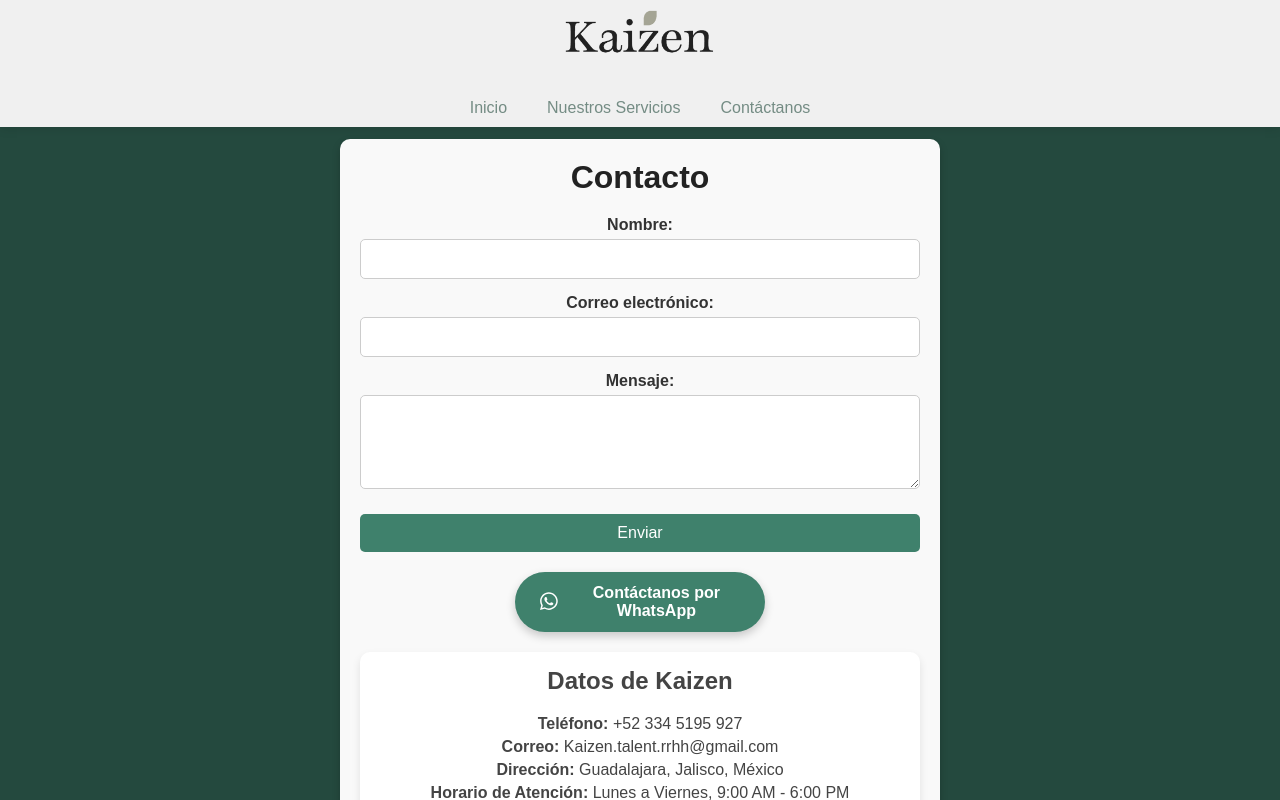
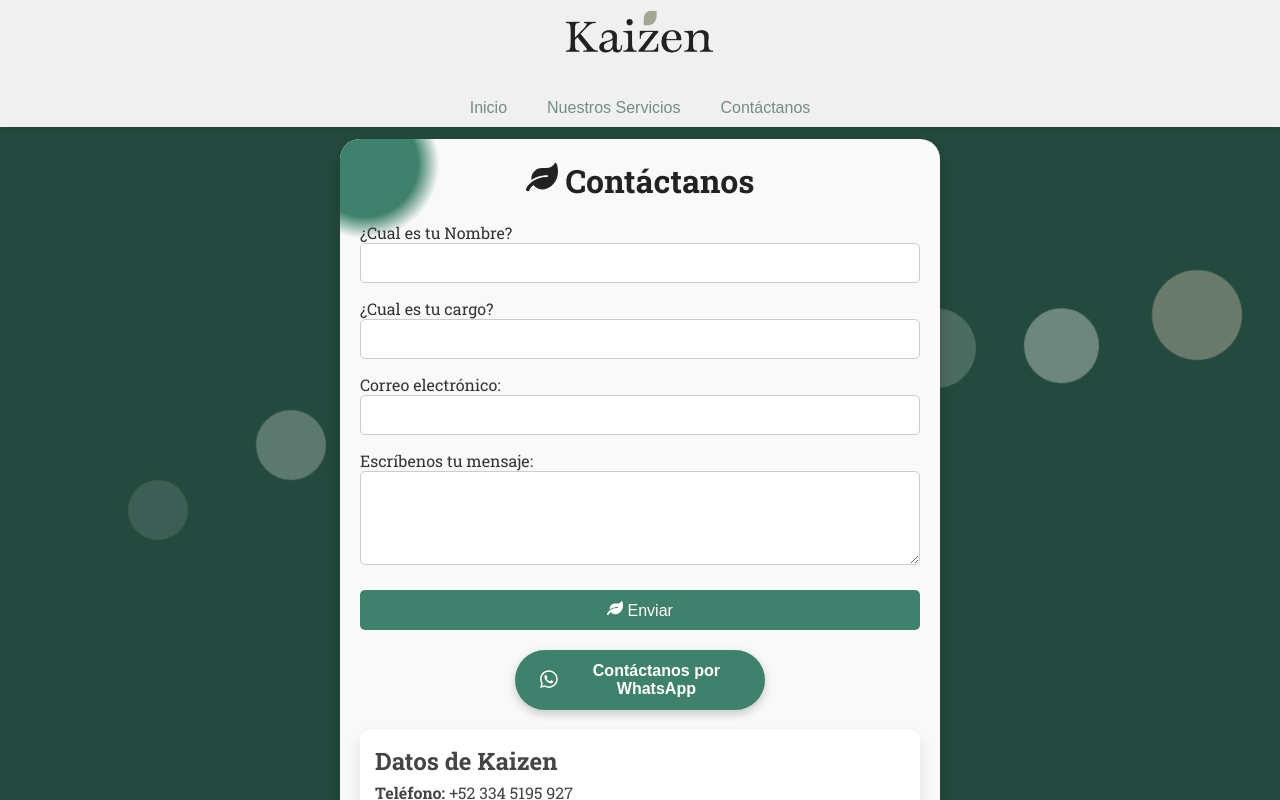
Before and after one commit to ElBuenParker/Kaizen, a React (Create React App) app: page /Contacto in a window 1280 px wide. Shown: the top 800 px of the page. Built offline with nearby package versions, Linux system fonts and the light colour scheme.

Commit message:
main updated

```diff
--- a/package.json
+++ b/package.json
@@ -2,7 +2,7 @@
   "name": "kaizen",
   "version": "0.1.0",
   "private": true,
-  "homepage": "https://www.kaizentalent.com.mx",
+  "homepage": "https://www.Kaizentalent.com.mx",
   "dependencies": {
     "aos": "^2.3.4",
     "cra-template": "1.2.0",
--- a/src/App.css
+++ b/src/App.css
@@ -1,3 +1,11 @@
+
+
+/* app.css */
+@import url('https://fonts.googleapis.com/css2?family=Lato:wght@300;400;700&display=swap');
+
+body {
+    font-family: 'Lato', sans-serif;
+}
 .App {
   text-align: center;
 
--- a/src/App.jsx
+++ b/src/App.jsx
@@ -1,22 +1,37 @@
-/* eslint-disable no-redeclare */
+import React, { useEffect } from 'react';
+import './index.css';
+import { BrowserRouter as Router, Routes, Route, Navigate } from 'react-router-dom';
+import { FaLeaf } from 'react-icons/fa';
 
-import './App.css';
-import React from 'react';
-import { BrowserRouter as Router, Routes, Route, Navigate } from 'react-router-dom';
-
-import Navbar from './components/Navbar.jsx'; // Ruta correcta para Navbar
-import Footer from './components/Footer.jsx'; // Importa el Footer
+import Navbar from './components/Navbar';
+import Footer from './components/Footer';
 // Pages
 import Home from './pages/Home';
-import Contacto from './pages/Contacto.jsx';
-import Servicios from './pages/Servicios.jsx';
-import Terminos from './pages/Terminos.jsx';
-import Privacidad from './pages/Privacidad.jsx';
-
+import Contacto from './pages/Contacto';
+import Servicios from './pages/Servicios';
+import Terminos from './pages/Terminos';
+import Privacidad from './pages/Privacidad';
 
 function App() {
+  useEffect(() => {
+    const leafCount = 10; // Número de hojas
+    const container = document.querySelector(".background-animation");
+
+    if (container) {
+      for (let i = 0; i < leafCount; i++) {
+        const leaf = document.createElement("div");
+        leaf.classList.add("leaf");
+        container.appendChild(leaf);
+      }
+    }
+  }, []);
+
   return (
     <>
+      {/* Fondo animado */}
+      <div className="background-animation"></div>
+
+      {/* Contenido principal */}
       <div className="App">
         <main className="inicio">
           <Router>
@@ -33,7 +48,7 @@
             </Routes>
           </Router>
         </main>
-        <Footer /> {/* Agregado aquí */}
+        <Footer />
       </div>
     </>
   );
--- a/src/index.css
+++ b/src/index.css
@@ -1,15 +1,113 @@
-body {
+/* Configuración del cuerpo */
+body, html {
   margin: 0;
-  font-family: -apple-system, BlinkMacSystemFont, 'Segoe UI', 'Roboto', 'Oxygen',
-    'Ubuntu', 'Cantarell', 'Fira Sans', 'Droid Sans', 'Helvetica Neue',
-    sans-serif;
-  -webkit-font-smoothing: antialiased;
-  -moz-osx-font-smoothing: grayscale;
-
-  background-color: #24493E;
+  padding: 0;
+  background-color: #24493E; /* Fondo oscuro */
+  height: 100%;
+  width: 100%;
 }
 
-code {
-  font-family: source-code-pro, Menlo, Monaco, Consolas, 'Courier New',
-    monospace;
+/* Contenedor del fondo animado */
+.background-animation {
+  position: fixed;
+  top: 0;
+  left: 0;
+  width: 100%;
+  height: 100%;
+  overflow: hidden; /* Oculta el desbordamiento de las hojas */
+  z-index: 0; /* Asegura que las hojas queden detrás del contenido */
 }
+
+/* Animación de las hojas */
+@keyframes fall {
+  0% {
+      transform: translateY(-100px) rotate(0deg);
+      opacity: 1;
+  }
+  100% {
+      transform: translateY(100vh) rotate(360deg);
+      opacity: 0;
+  }
+}
+
+.leaf {
+  position: absolute;
+  top: -50px;
+  border-radius: 50%;
+  opacity: 0.7;
+  animation: fall linear infinite;
+  pointer-events: none;
+}
+
+/* Variaciones de tamaño, posición y duración con colores intercalados */
+.leaf:nth-child(1) {
+  width: 60px;
+  height: 60px;
+  left: 10%;
+  background-color: #748C84; /* Color verde */
+  animation-duration: 8s;
+}
+
+.leaf:nth-child(2) {
+  width: 70px;
+  height: 70px;
+  left: 30%;
+  background-color: #A5A595; /* Color gris */
+  animation-duration: 10s;
+}
+
+.leaf:nth-child(3) {
+  width: 50px;
+  height: 50px;
+  left: 50%;
+  background-color: #B8C4C0; /* Color claro */
+  animation-duration: 9s;
+}
+
+.leaf:nth-child(4) {
+  width: 80px;
+  height: 80px;
+  left: 70%;
+  background-color: #748C84;
+  animation-duration: 11s;
+}
+
+.leaf:nth-child(5) {
+  width: 90px;
+  height: 90px;
+  left: 90%;
+  background-color: #A5A595;
+  animation-duration: 12s;
+}
+
+.leaf:nth-child(6) {
+  width: 70px;
+  height: 70px;
+  left: 20%;
+  background-color: #B8C4C0;
+  animation-duration: 9s;
+}
+
+.leaf:nth-child(7) {
+  width: 60px;
+  height: 60px;
+  left: 40%;
+  background-color: #748C84;
+  animation-duration: 8s;
+}
+
+.leaf:nth-child(8) {
+  width: 80px;
+  height: 80px;
+  left: 60%;
+  background-color: #A5A595;
+  animation-duration: 10s;
+}
+
+.leaf:nth-child(9) {
+  width: 75px;
+  height: 75px;
+  left: 80%;
+  background-color: #B8C4C0;
+  animation-duration: 11s;
+}
--- a/src/index.jsx
+++ b/src/index.jsx
@@ -11,7 +11,5 @@
   </React.StrictMode>
 );
 
-// If you want to start measuring performance in your app, pass a function
-// to log results (for example: reportWebVitals(console.log))
-// or send to an analytics endpoint. Learn more: https://bit.ly/CRA-vitals
+// Medición de rendimiento
 reportWebVitals();
--- a/src/pages/Contacto.jsx
+++ b/src/pages/Contacto.jsx
@@ -1,9 +1,8 @@
 import React, { useState, useEffect } from 'react';
 import '../styles/Contacto.css';
-import 'aos/dist/aos.css'; // Importa los estilos de AOS
-import AOS from 'aos'; // Importa la biblioteca AOS
+import 'aos/dist/aos.css';
+import AOS from 'aos';
 import { FaLeaf, FaWhatsapp } from 'react-icons/fa';
-
 
 const Contacto = () => {
   const [formData, setFormData] = useState({
@@ -13,7 +12,7 @@
   });
 
   useEffect(() => {
-    AOS.init({ duration: 1000 }); // Inicializa AOS con duración de animación
+    AOS.init({ duration: 1000 });
   }, []);
 
   const handleChange = (e) => {
@@ -26,7 +25,7 @@
 
   const handleSubmit = (e) => {
     e.preventDefault();
-    const mailtoLink = `mailto:xxxxx@gmail.com?subject=Consulta desde la página&body=Nombre: ${formData.nombre}%0ACorreo: ${formData.correo}%0AMensaje: ${formData.mensaje}`;
+    const mailtoLink = `mailto:Kaizen.talent.rrhh@gmail.com?subject=Consulta desde la página&body=Nombre: ${formData.nombre}%0ACargo: ${formData.cargo}%0ACorreo: ${formData.correo}%0AMensaje: ${formData.mensaje}`;
     window.location.href = mailtoLink;
   };
 
@@ -39,14 +38,25 @@
 
   return (
     <div className="contacto-container">
-      <h1>Contacto</h1>
-      <form onSubmit={handleSubmit} className="contacto-form">
-        <label htmlFor="nombre">Nombre:</label>
+      <h1>
+        <FaLeaf /> Contáctanos
+      </h1>
+      <form onSubmit={handleSubmit} className="contacto-form" data-aos="zoom-in">
+        <label htmlFor="nombre">¿Cual es tu Nombre?</label>
         <input
           type="text"
           id="nombre"
           name="nombre"
           value={formData.nombre}
+          onChange={handleChange}
+          required
+        />
+        <label htmlFor="cargo">¿Cual es tu cargo?</label>
+        <input
+          type="text"
+          id="cargo"
+          name="cargo"
+          value={formData.cargo}
           onChange={handleChange}
           required
         />
@@ -61,7 +71,7 @@
           required
         />
 
-        <label htmlFor="mensaje">Mensaje:</label>
+        <label htmlFor="mensaje">Escríbenos tu mensaje:</label>
         <textarea
           id="mensaje"
           name="mensaje"
@@ -72,14 +82,14 @@
         ></textarea>
 
         <button type="submit" className="btn-enviar">
-          Enviar
+          <FaLeaf /> Enviar
         </button>
       </form>
 
-      <button onClick={handleWhatsApp} className="btn-whatsapp">
-              <FaWhatsapp className="whatsapp-icon" />
-              <span className="whatsapp-text">Contáctanos por WhatsApp</span>
-            </button>
+      <button onClick={handleWhatsApp} className="btn-whatsapp" data-aos="fade-right">
+        <FaWhatsapp className="whatsapp-icon" />
+        <span className="whatsapp-text">Contáctanos por WhatsApp</span>
+      </button>
 
       <div className="datos-container" data-aos="fade-up">
         <h2>Datos de Kaizen</h2>
--- a/src/pages/Home.jsx
+++ b/src/pages/Home.jsx
@@ -4,6 +4,7 @@
 import { Link } from 'react-router-dom';
 import 'aos/dist/aos.css';
 import AOS from 'aos';
+import { FaLeaf, FaWhatsapp } from 'react-icons/fa';
 
 // Importa las imágenes
 import image1 from '../assets/images/image1.jpg';
@@ -27,7 +28,7 @@
           data-aos="fade-in"
         />
         <div className="overlay-main">
-          <h1 className="main-title">Soluciones integrales de recursos humanos para crecer contigo
+          <h1 className="main-title">Soluciones de Recursos humanos integrales: <br></br>creciendo contigo desde la raíz
           </h1>
           <Link to="/Contacto" className="btn-outline">Solicita Asesoria</Link>
         </div>
@@ -58,7 +59,7 @@
             <br></br>
 
             </p>
-            <Link to="/Servicios" className="btn-home">Servicios</Link>
+            <Link to="/Servicios" className="btn-home"><FaLeaf />Conoce Nuestros Servicios</Link>
           </div>
         </div>
 
@@ -77,7 +78,7 @@
               <br></br>
               <br></br>
             </p>
-            <Link to="/Contacto" className="btn-home">Contáctanos</Link>
+            <Link to="/Contacto" className="btn-home"><FaLeaf /> Contáctanos</Link>
           </div>
         </div>
       </div>
--- a/src/styles/Contacto.css
+++ b/src/styles/Contacto.css
@@ -1,27 +1,53 @@
+
+@import url('https://fonts.googleapis.com/css2?family=Roboto+Slab:wght@300;400;700&display=swap');
 .contacto-container {
   background-color: #f9f9f9;
   padding: 20px;
   max-width: 600px;
   margin: 0 auto;
-  border-radius: 10px;
-  box-shadow: 0 4px 8px rgba(0, 0, 0, 0.2);
+  border-radius: 20px;
+  box-shadow: 0 8px 15px rgba(0, 0, 0, 0.2);
   color: #333;
   margin-top: 1.5vh;
+  position: relative;
+  overflow: hidden;
+  font-family: 'Roboto Slab', serif;
+
 }
 
-h1, h2 {
+.contacto-container::before {
+  content: '';
+  position: absolute;
+  top: -50px;
+  left: -50px;
+  width: 150px;
+  height: 150px;
+  background: radial-gradient(ellipse at center, #3f816c 50%, transparent 70%);
+  z-index: 0;
+  animation: rotate-leaf 10s linear infinite;
+}
+
+@keyframes rotate-leaf {
+  0% {
+    transform: rotate(0deg);
+  }
+  100% {
+    transform: rotate(360deg);
+  }
+}
+
+h1 {
   text-align: center;
   margin-bottom: 20px;
+  color: #24493e;
+  position: relative;
 }
 
 .contacto-form {
   display: flex;
   flex-direction: column;
-}
-
-.contacto-form label {
-  margin-bottom: 5px;
-  font-weight: bold;
+  position: relative;
+  z-index: 1;
 }
 
 .contacto-form input,
@@ -31,12 +57,14 @@
   border: 1px solid #ccc;
   border-radius: 5px;
   font-size: 1rem;
+  transition: all 0.3s;
 }
 
 .contacto-form input:focus,
 .contacto-form textarea:focus {
   border-color: #24493e;
-  outline: none;
+  box-shadow: 0 0 8px #3f816c;
+  transform: scale(1.05);
 }
 
 .btn-enviar,
@@ -49,19 +77,13 @@
   border-radius: 5px;
   cursor: pointer;
   margin-top: 10px;
-  transition: background-color 0.3s;
+  transition: transform 0.3s, background-color 0.3s;
 }
 
-.btn-enviar:hover {
-  background-color: #546b63;
-}
-
-.btn-whatsapp {
-  background-color: #3f816c;
-}
-
+.btn-enviar:hover,
 .btn-whatsapp:hover {
   background-color: #546b63;
+  transform: translateY(-5px) scale(1.1);
 }
 
 .datos-container {
@@ -69,7 +91,7 @@
   background-color: #fff;
   padding: 15px;
   border-radius: 10px;
-  box-shadow: 0 4px 8px rgba(0, 0, 0, 0.1);
+  box-shadow: 0 8px 15px rgba(0, 0, 0, 0.1);
   color: #444;
 }
 
@@ -86,5 +108,7 @@
   .btn-enviar,
   .btn-whatsapp {
     font-size: 0.9rem;
+    transform: translateY(-5px) scale(1.1);
+
   }
 }
--- a/src/styles/Home.css
+++ b/src/styles/Home.css
@@ -1,15 +1,17 @@
+@import url('https://fonts.googleapis.com/css2?family=Roboto+Slab:wght@300;400;700&display=swap');
+
 .home-container {
   width: 100%;
   height: 100%;
   display: flex;
   justify-content: center;
   align-items: center;
-  background-color: #24493E;
   color: white;
   flex-direction: column;
   padding: 0 20px;
   box-sizing: border-box;
   overflow: hidden;
+  font-family: 'Roboto Slab', serif;
 }
 
 .txt-main {
@@ -28,7 +30,7 @@
   display: flex;
   justify-content: center;
   align-items: center;
-  margin-bottom: 20px; /* Reduce la separación entre elementos */
+  margin-bottom: 20px;
   flex-wrap: nowrap;
 }
 
@@ -42,23 +44,23 @@
 
 .image-desktop {
   flex: 1;
-  max-width: 350px; /* Reduce ligeramente el tamaño máximo */
+  max-width: 350px;
   height: auto;
 }
 
 .text-content {
   flex: 1;
-  max-width: 350px; /* Ajuste proporcional al tamaño de las imágenes */
-  padding: 10px 20px; /* Reduce el padding */
+  max-width: 350px;
+  padding: 10px 20px;
   color: #B8C4C0;
   text-align: justify;
 }
 
 .overlay-main {
   position: absolute;
-  top: 80%; /* Centrado verticalmente */
-  left: 50%; /* Centrado horizontalmente */
-  transform: translate(-50%, -50%); /* Ajusta para centrar exactamente */
+  top: 80%;
+  left: 50%;
+  transform: translate(-50%, -50%);
   text-align: center;
   color: white;
   z-index: 2;
@@ -86,19 +88,41 @@
 }
 
 .btn-home {
-  background: #ffffff;
-  color: #24493E;
-  padding: 8px 15px; /* Reduce ligeramente el tamaño del botón */
+  background-color: #B8C4C0;
+  color: #1E1E1E;
+  font-size: 1rem;
+  padding: 10px;
+  border: none;
   border-radius: 5px;
-  text-decoration: none;
-  transition: all 0.3s ease;
-  margin: 10px auto; /* Centra el botón horizontalmente */
-  display: block; /* Asegura que se comporte como un bloque */
-  text-align: center;
+  cursor: pointer;
+  margin-top: 10px;
+  display: inline-flex;
+  align-items: center;
+  justify-content: center;
+  transition: transform 0.3s, background-color 0.3s;
+  text-decoration: none; /* Elimina subrayado */
+}
+
+.btn-home svg {
+  margin-right: 8px; /* Separa el ícono de la palabra */
 }
 
 .btn-home:hover {
-  background-color: #B8C4C0;
+  background-color: #546b63;
+  transform: translateY(-5px) scale(1.1);
+  color: #ffffff;
+}
+
+.feature-item, .feature-item2 {
+  display: flex;
+  justify-content: center;
+  align-items: center;
+  margin-bottom: 20px;
+  flex-wrap: wrap; /* Permite que los elementos se ajusten en pantallas más pequeñas */
+}
+
+.feature-item .text-content, .feature-item2 .text-content {
+  text-align: center; /* Centra el texto en pantallas más pequeñas */
 }
 
 /* Animaciones */
@@ -132,6 +156,7 @@
   opacity: 1;
   transform: translate(0);
 }
+
 /* Estilos Responsivos */
 @media (max-width: 768px) {
   .feature-item, .feature-item2 {
@@ -143,13 +168,13 @@
     background: transparent;
     color: white;
     border: 2px solid white;
-    padding: 8px 16px; /* Ajusta el tamaño del padding para que se vea como un botón más normal */
+    padding: 8px 16px;
     border-radius: 5px;
     text-decoration: none;
     transition: all 0.3s ease;
-    font-size: 12px; /* Ajusta el tamaño del texto */
-    display: inline-block; /* Hace que el botón no ocupe toda la línea */
-    margin: 15px auto 10px auto; /* Ajusta la separación superior e inferior */
+    font-size: 12px;
+    display: inline-block;
+    margin: 15px auto 10px auto;
   }
 
   .txt-main {
@@ -161,7 +186,7 @@
 
   .text-content {
     max-width: 100%;
-    margin: 10px 0; /* Reduce la separación entre texto e imagen */
+    margin: 10px 0;
   }
 
   .image-desktop {
@@ -173,14 +198,14 @@
   }
 
   .main-title {
-    font-size: .9rem; /* Ajusta el tamaño de fuente para móviles */
+    font-size: .9rem;
     margin-bottom: 20px;
     color: #ffffff;
-    text-align: center; /* Centra el texto horizontalmente */
-    width: 80%; /* Ajusta el ancho del contenedor del título */
-    margin: 0 auto; /* Centra el contenedor */
-    padding: 0 10px; /* Añade algo de espacio a los lados */
-    box-sizing: border-box; /* Asegura que el padding no afecte el ancho total */
-    line-height: 1.3; /* Mejora la legibilidad si el texto se ajusta a varias líneas */
+    text-align: center;
+    width: 80%;
+    margin: 0 auto;
+    padding: 0 10px;
+    box-sizing: border-box;
+    line-height: 1.3;
   }
 }
--- a/src/styles/Servicios.css
+++ b/src/styles/Servicios.css
@@ -1,5 +1,10 @@
+@import url('https://fonts.googleapis.com/css2?family=Roboto+Slab:wght@300;400;700&display=swap');
+
+
 /* Contenedor principal */
 .servicios-container {
+  position: relative;
+  z-index: 10; /* Al frente del fondo */
   width: 90%;
   max-width: 1200px;
   margin: 0 auto;
@@ -23,6 +28,7 @@
   font-size: 3rem;
   color: #A5A595;
   margin: 0;
+  font-family: 'Roboto Slab', serif;
 }
 
 .separator {
@@ -138,7 +144,8 @@
 }
 
 .btn-whatsapp:hover {
-  transform: translateY(-5px);
+  transform: translateY(-5px) scale(1.1);
+
   box-shadow: 0 6px 15px rgba(0, 0, 0, 0.3);
   background-color: #546b63;
 }
```
